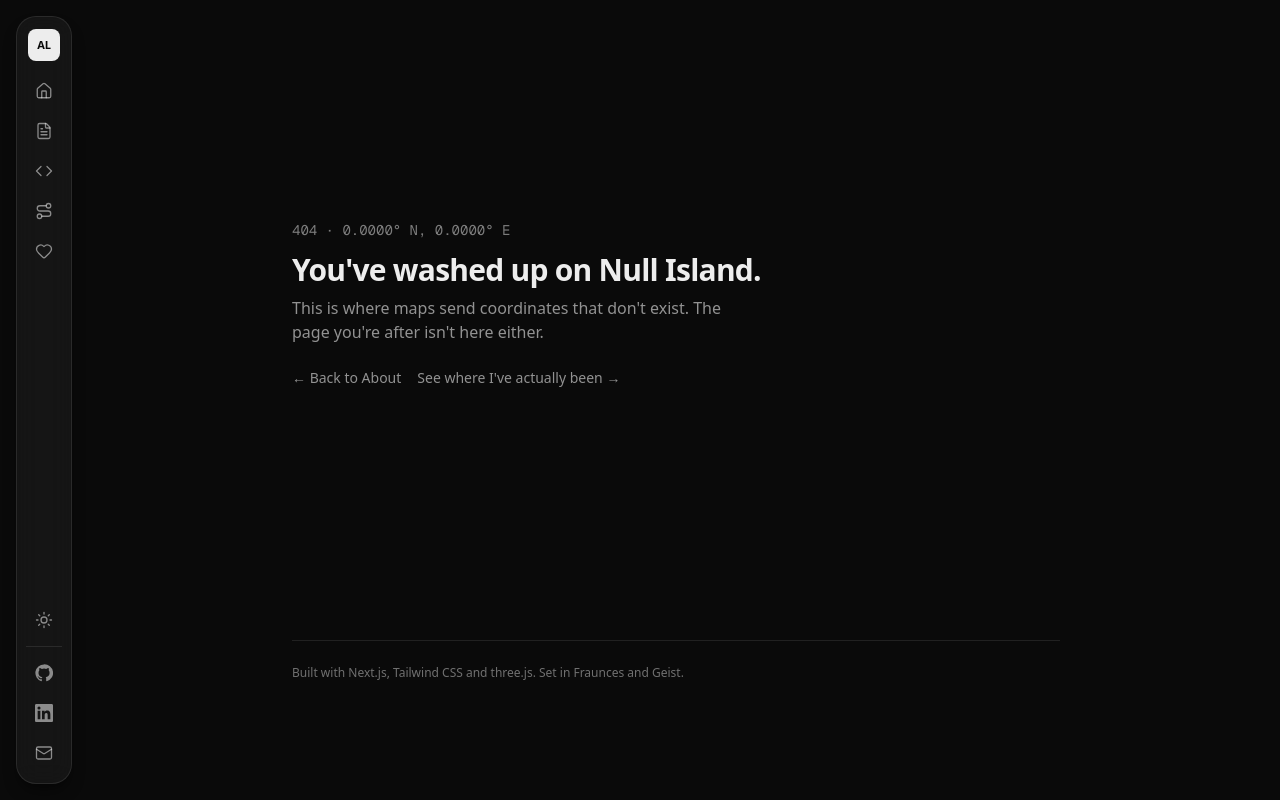
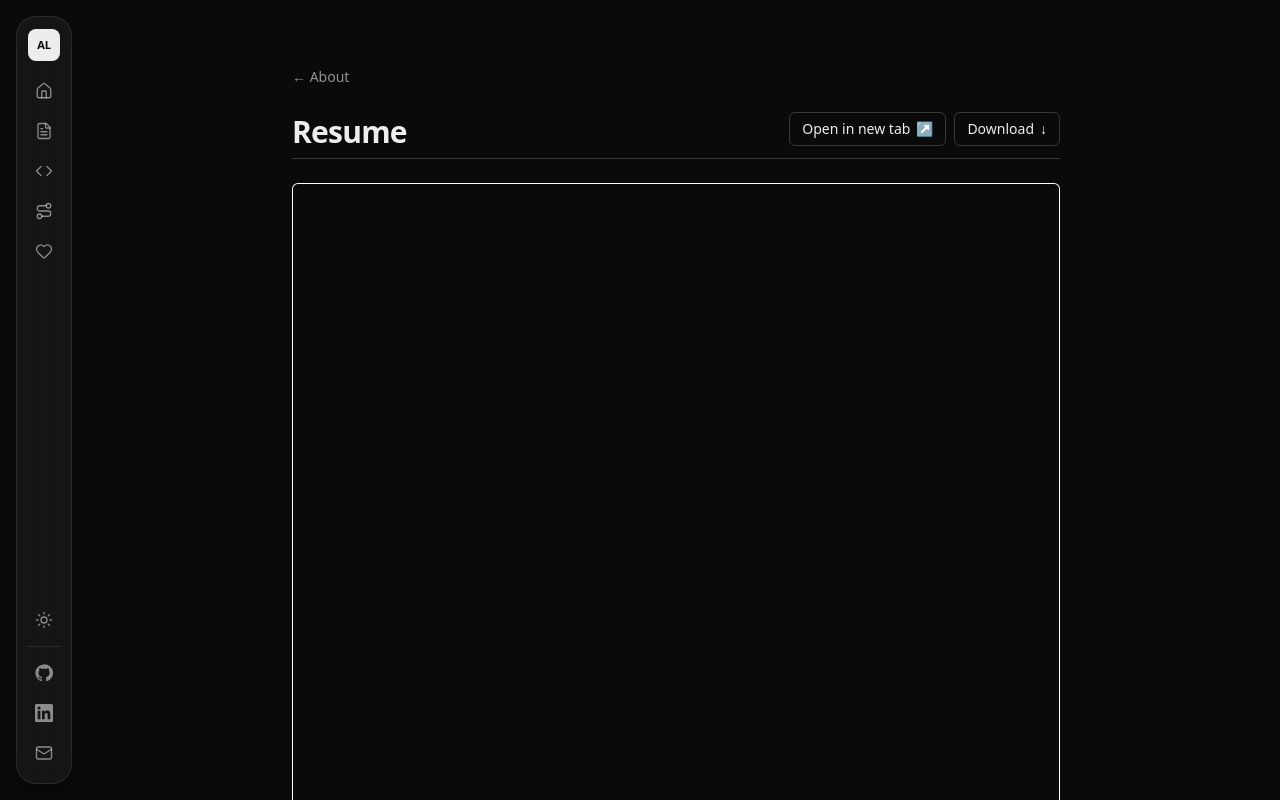
Before and after one commit to alam389/Portifolio-website, a Next.js app: page /resume in a window 1280 px wide. Before the commit this address had no page. Shown: the top 800 px of the page. Built offline with nearby package versions, Linux system fonts and the light colour scheme.

Commit message:
Add resume page and private resume download route
The PDF lives in a private Supabase bucket; /api/resume signs a short-lived
URL server-side so the key and file location never reach the browser.

```diff
--- /dev/null
+++ b/src/app/api/resume/route.ts
@@ -0,0 +1,57 @@
+import { NextResponse, type NextRequest } from "next/server";
+
+// The resume lives in a private Supabase bucket. This signs a short-lived URL
+// with the secret key (server only), so the key and the file's location never
+// reach the browser. Downloads redirect to the signed URL; `?view` streams the
+// PDF inline from this origin so /resume can embed it in an iframe.
+const BUCKET = "resume";
+const OBJECT = "anthony_resume.pdf";
+const FILENAME = "Anthony_Lam_Resume.pdf";
+const EXPIRES_IN_S = 60;
+
+export const dynamic = "force-dynamic";
+
+export async function GET(req: NextRequest) {
+  const view = req.nextUrl.searchParams.has("view");
+  const base = process.env.NEXT_PUBLIC_SUPABASE_URL;
+  const key = process.env.SUPABASE_SECRET_KEY;
+  if (!base || !key) {
+    return NextResponse.json({ error: "Resume unavailable" }, { status: 503 });
+  }
+
+  const res = await fetch(`${base}/storage/v1/object/sign/${BUCKET}/${OBJECT}`, {
+    method: "POST",
+    headers: {
+      Authorization: `Bearer ${key}`,
+      apikey: key,
+      "Content-Type": "application/json",
+    },
+    body: JSON.stringify({ expiresIn: EXPIRES_IN_S }),
+    cache: "no-store",
+  });
+  if (!res.ok) {
+    return NextResponse.json({ error: "Resume unavailable" }, { status: 502 });
+  }
+
+  const { signedURL } = (await res.json()) as { signedURL: string };
+  const url = `${base}/storage/v1${signedURL}`;
+
+  if (view) {
+    const pdf = await fetch(url, { cache: "no-store" });
+    if (!pdf.ok || !pdf.body) {
+      return NextResponse.json({ error: "Resume unavailable" }, { status: 502 });
+    }
+    return new NextResponse(pdf.body, {
+      headers: {
+        "Content-Type": "application/pdf",
+        "Content-Disposition": `inline; filename="${FILENAME}"`,
+        "Cache-Control": "no-store",
+      },
+    });
+  }
+
+  return NextResponse.redirect(`${url}&download=${encodeURIComponent(FILENAME)}`, {
+    status: 302,
+    headers: { "Cache-Control": "no-store" },
+  });
+}
--- a/src/app/page.tsx
+++ b/src/app/page.tsx
@@ -1,3 +1,4 @@
+import ResumeLink from "@/components/ResumeLink";
 import { profile, skills } from "@/data";
 
 export default function About() {
@@ -24,6 +25,7 @@ export default function About() {
             </li>
           ))}
         </ul>
+        <ResumeLink className="mt-4" />
         <div className="mt-6 flex flex-col gap-4 text-foreground/80">
           {profile.summary.map((p) => (
             <p key={p}>{p}</p>
--- /dev/null
+++ b/src/app/resume/page.tsx
@@ -0,0 +1,51 @@
+import type { Metadata } from "next";
+import Link from "next/link";
+
+export const metadata: Metadata = { title: "Resume | Anthony Lam" };
+
+const linkClass =
+  "inline-flex items-center gap-1.5 rounded-md border border-foreground/20 px-3 py-1.5 text-sm transition-colors hover:border-foreground/50";
+
+// Back-link targets by `?from=`; anything else returns to About.
+const BACK = {
+  experience: { href: "/experience", label: "Experience" },
+} as const;
+
+export default async function Resume({
+  searchParams,
+}: {
+  searchParams: Promise<{ from?: string }>;
+}) {
+  const { from } = await searchParams;
+  const back =
+    from && from in BACK ? BACK[from as keyof typeof BACK] : { href: "/", label: "About" };
+
+  return (
+    <section>
+      <Link
+        href={back.href}
+        className="text-sm text-foreground/60 transition-colors hover:text-foreground"
+      >
+        ← {back.label}
+      </Link>
+      <div className="mt-6 flex flex-wrap items-end justify-between gap-4 border-b border-foreground/20 pb-2">
+        <h1 className="text-3xl font-semibold tracking-tight">Resume</h1>
+        <div className="flex flex-wrap gap-2 pb-1">
+          <a href="/api/resume?view" target="_blank" rel="noopener noreferrer" className={linkClass}>
+            Open in new tab <span aria-hidden>↗</span>
+          </a>
+          <a href="/api/resume" className={linkClass}>
+            Download <span aria-hidden>↓</span>
+          </a>
+        </div>
+      </div>
+      {/* Mobile browsers often can't render PDFs inline; the buttons above
+          cover that case. */}
+      <iframe
+        src="/api/resume?view#view=FitH"
+        title="Anthony Lam's resume"
+        className="mt-6 aspect-[8.5/11] w-full rounded-md border border-foreground/20 bg-white"
+      />
+    </section>
+  );
+}
--- /dev/null
+++ b/src/components/ResumeLink.tsx
@@ -0,0 +1,24 @@
+import Link from "next/link";
+
+const linkClass =
+  "inline-flex items-center gap-1.5 rounded-md border border-foreground/20 px-3 py-1.5 text-sm transition-colors hover:border-foreground/50";
+
+/** `from` is where /resume's back link returns to (see BACK in resume/page.tsx). */
+export default function ResumeLink({
+  className = "",
+  from,
+}: {
+  className?: string;
+  from?: "experience";
+}) {
+  return (
+    <div className={`flex flex-wrap gap-2 ${className}`}>
+      <Link href={from ? `/resume?from=${from}` : "/resume"} className={linkClass}>
+        View resume <span aria-hidden>→</span>
+      </Link>
+      <a href="/api/resume" className={linkClass}>
+        Download <span aria-hidden>↓</span>
+      </a>
+    </div>
+  );
+}
```
